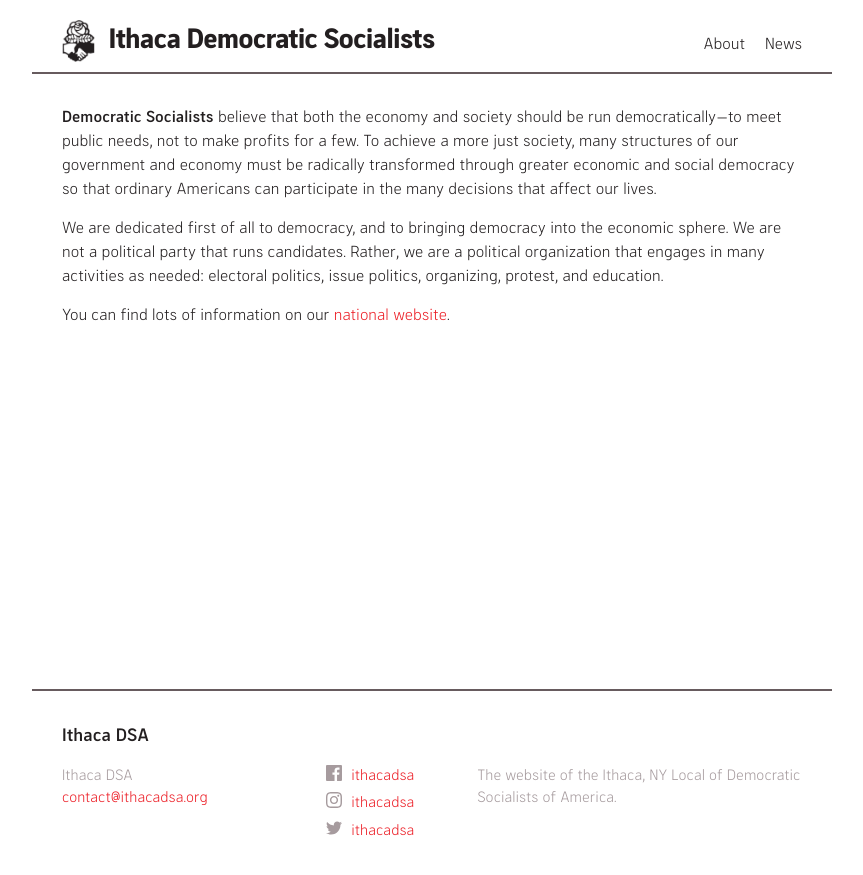
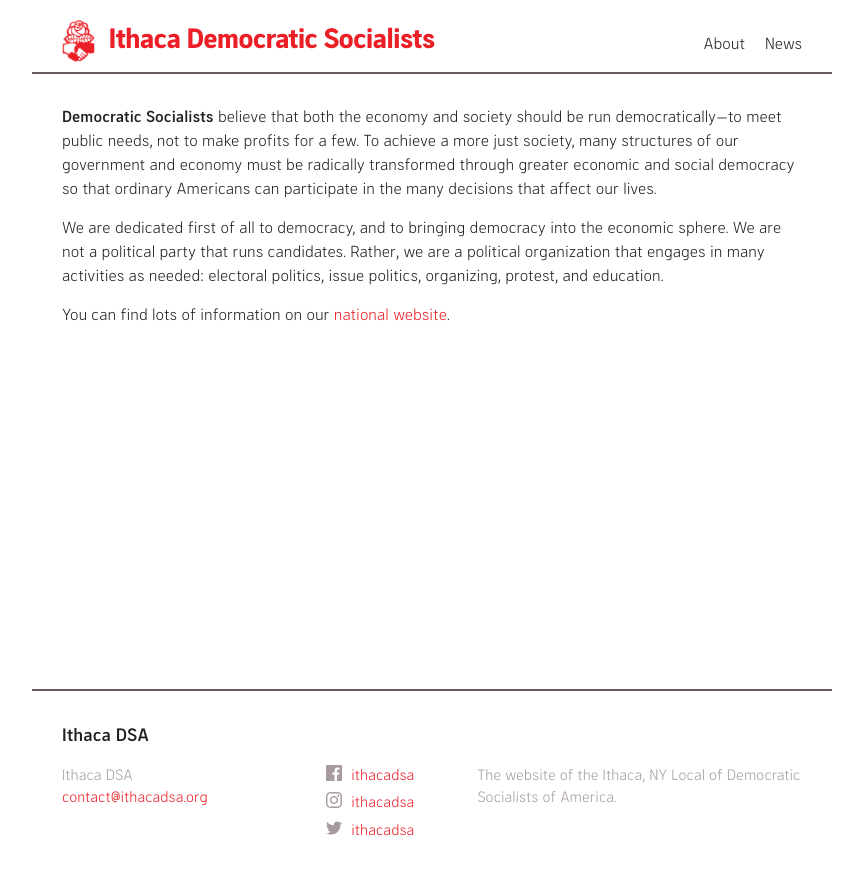
Before and after one commit to ithacadsa/ithacadsa.github.io, a Jekyll site: the page built from index.md, in a window 1280 px wide. Shown: the top 875 px of the page, without its empty margins (208-1071 px from the left). Built offline with Jekyll 4.4.1, drawn with Linux system fonts in a browser that asks for light colours.

Commit message:
splashy red logo

```diff
--- a/_sass/ithaca_dsa/_layout.scss
+++ b/_sass/ithaca_dsa/_layout.scss
@@ -22,24 +22,24 @@
   letter-spacing: -1px;
   margin-bottom: 0;
   float: left;
-  color: $dsa-black;
+  color: $dsa-red;
 
   img {
     height: $base-line-height * $base-font-size * 1.75;
     width: $base-line-height * $base-font-size * 1.35755;
     margin-right: 0.5em;
-    background: $dsa-black;
+    background: $dsa-red;
   }
 
   &:visited {
-    color: $dsa-black;
+    color: $dsa-red;
   }
 
   &:hover {
-    color: $dsa-red;
+    color: $dsa-black;
     text-decoration: none;
     img {
-      background: $dsa-red;
+      background: $dsa-black;
     }
   }
 }
```
